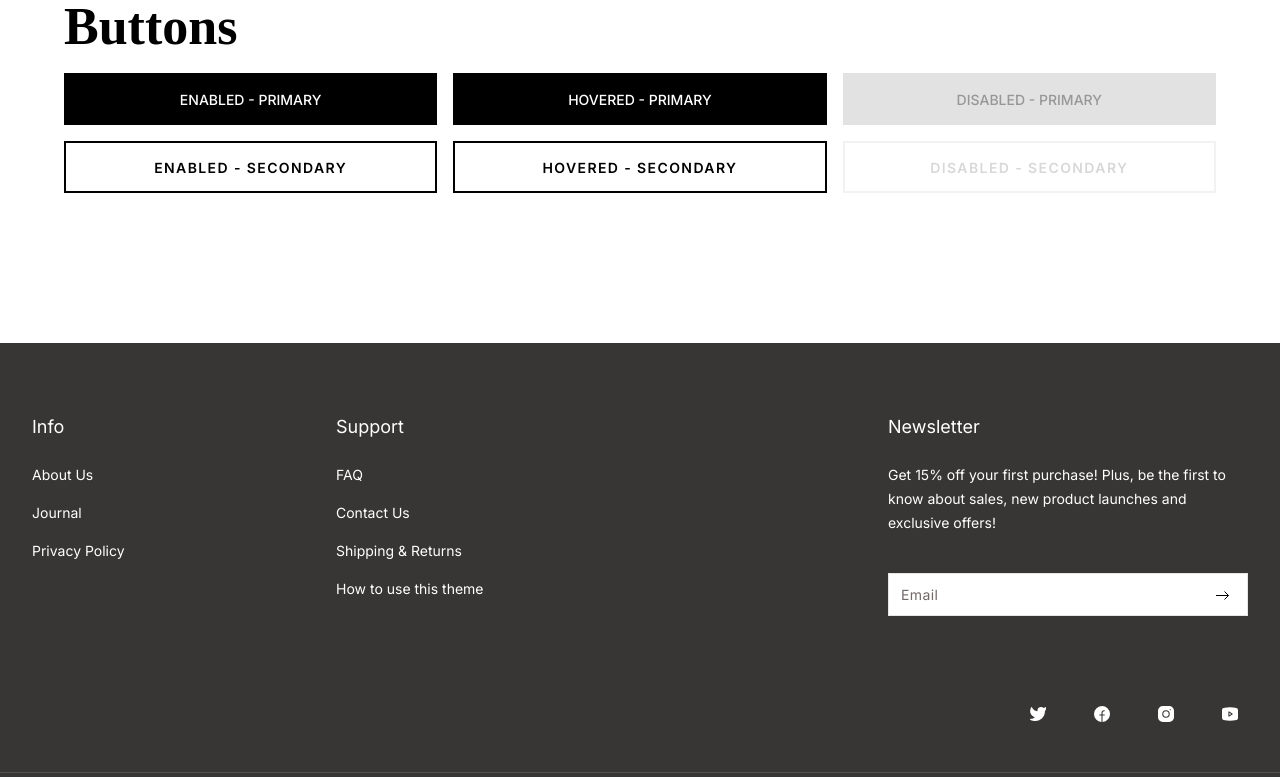
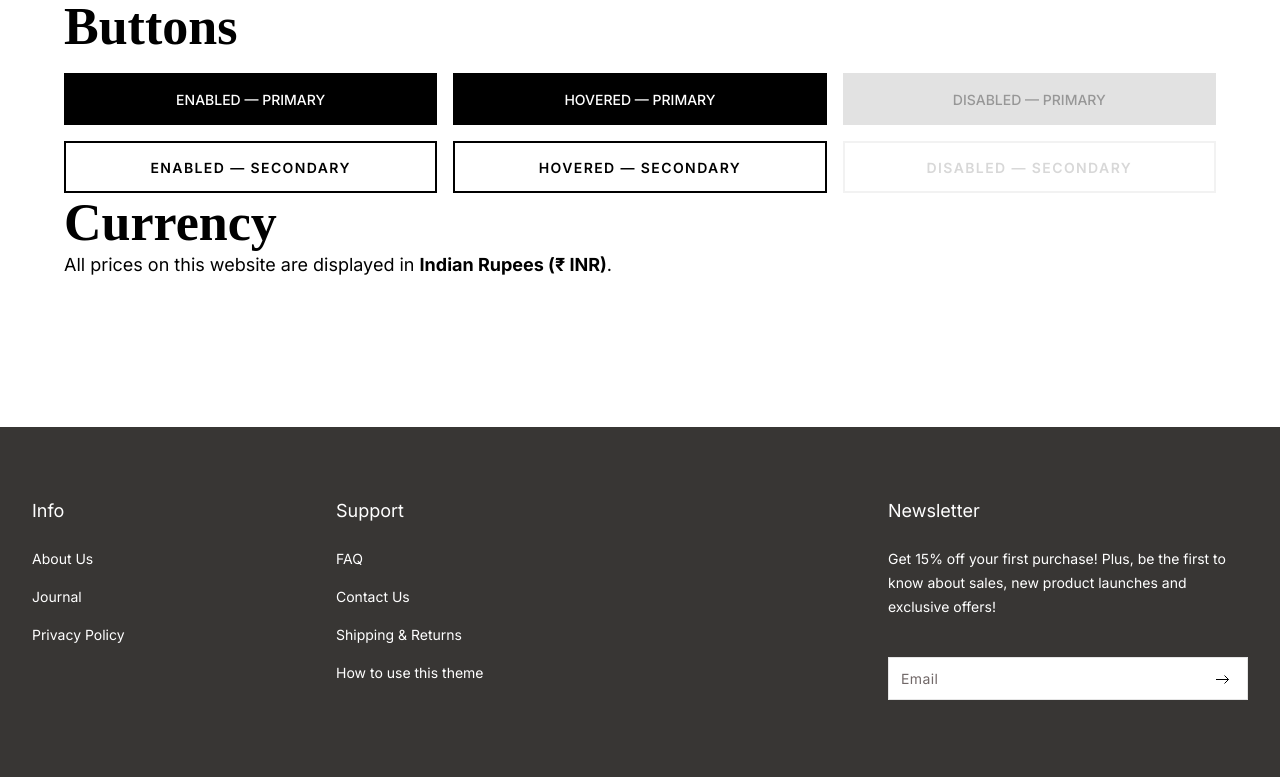
Before and after one commit to afterresultcounselling-ai/Ecommerce, a Gatsby site: page /styling in a window 1280 px wide. Shown: the part 858-1635 px from the top of the page. Built offline with nearby package versions, Linux system fonts and the light colour scheme; Gatsby itself is replaced by a stand-in of ours; a web font is replaced by a local one.

Commit message:
Update styling.js

```diff
--- a/src/pages/styling.js
+++ b/src/pages/styling.js
@@ -11,6 +11,7 @@ const StylingPage = () => {
       <Container size={'large'}>
         <div className={styles.root}>
           <h1>Styling Guide</h1>
+
           <div className={styles.grid}>
             <h1>Heading 1</h1>
             <h2>Heading 2</h2>
@@ -18,6 +19,7 @@ const StylingPage = () => {
             <h4>Heading 4</h4>
             <div className={'quote'}>Quote</div>
           </div>
+
           <div className={styles.grid}>
             <p className={'b1'}>Body 1</p>
             <p className={'b2'}>Body 2</p>
@@ -25,50 +27,40 @@ const StylingPage = () => {
             <p className={'b4'}>Body 4</p>
             <p className={'buttonText'}>Button</p>
           </div>
+
           <h2>Branding Guide</h2>
           <div className={styles.grid4}>
-            <div
-              className={styles.brand}
-              style={{ backgroundColor: 'var(--standard-black)' }}
-            >
+            <div className={styles.brand} style={{ backgroundColor: 'var(--standard-black)' }}>
               <span className={styles.text}>Black</span>
               <span className={styles.text}>#000000</span>
             </div>
-            <div
-              className={styles.brand}
-              style={{ backgroundColor: 'var(--standard-gold)' }}
-            >
+            <div className={styles.brand} style={{ backgroundColor: 'var(--standard-gold)' }}>
               <span className={styles.text}>Gold</span>
               <span className={styles.text}>#B59F66</span>
             </div>
-            <div
-              className={styles.brand}
-              style={{ backgroundColor: 'var(--standard-dark-grey)' }}
-            >
+            <div className={styles.brand} style={{ backgroundColor: 'var(--standard-dark-grey)' }}>
               <span className={styles.text}>Tarmak</span>
               <span className={styles.text}>#545250</span>
             </div>
-            <div
-              className={styles.brand}
-              style={{ backgroundColor: 'var(--standard-light-grey)' }}
-            >
+            <div className={styles.brand} style={{ backgroundColor: 'var(--standard-light-grey)' }}>
               <span>Milk</span>
               <span>#FCFAF6</span>
             </div>
           </div>
+
           <h2>Buttons</h2>
           <div className={styles.grid}>
-            <Button level={'primary'}>Enabled - Primary</Button>
-            <Button level={'primary'}>Hovered - Primary</Button>
-            <Button level={'primary'} disabled>
-              Disabled - Primary
-            </Button>
-            <Button level={'secondary'}>Enabled - Secondary</Button>
-            <Button level={'secondary'}>Hovered - Secondary</Button>
-            <Button level={'secondary'} disabled>
-              Disabled - Secondary
-            </Button>
+            <Button level={'primary'}>Enabled — Primary</Button>
+            <Button level={'primary'}>Hovered — Primary</Button>
+            <Button level={'primary'} disabled>Disabled — Primary</Button>
+            <Button level={'secondary'}>Enabled — Secondary</Button>
+            <Button level={'secondary'}>Hovered — Secondary</Button>
+            <Button level={'secondary'} disabled>Disabled — Secondary</Button>
           </div>
+
+          {/* Currency note */}
+          <h2>Currency</h2>
+          <p className={'b2'}>All prices on this website are displayed in <strong>Indian Rupees (₹ INR)</strong>.</p>
         </div>
       </Container>
     </Layout>
```
